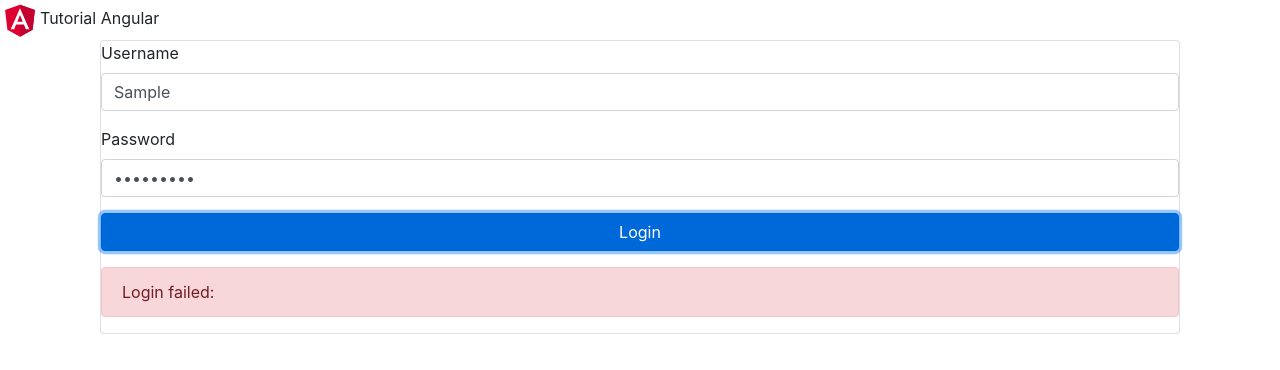
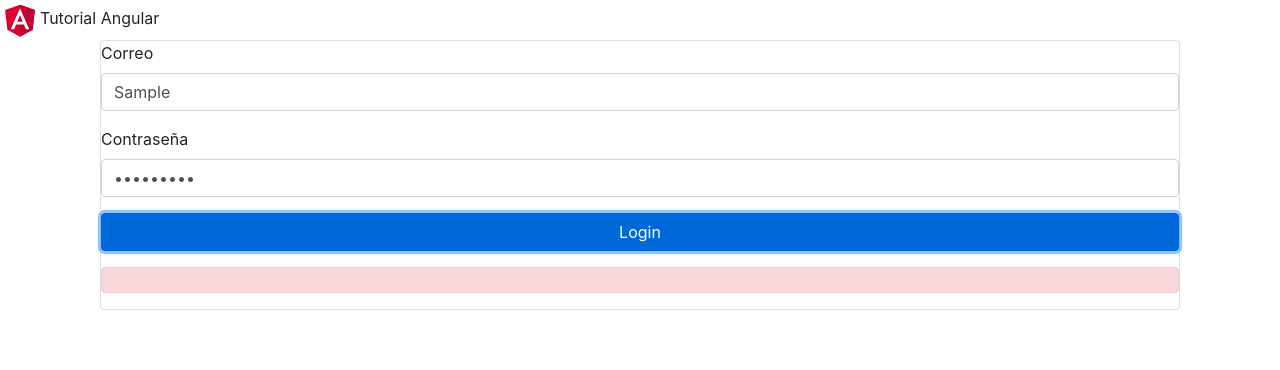
Before and after one commit to SergioC94/TutorialADI, an Angular app: page /login in a window 1280 px wide. Both pictures are taken after typing "Sample", "Sample123" into the empty fields and a click on the button "Login". Shown: the top 370 px of the page. Built offline with nearby package versions, Linux system fonts and the light colour scheme; no server answers.

Commit message:
login funcionando

```diff
--- a/src/app/login/login.component.html
+++ b/src/app/login/login.component.html
@@ -10,7 +10,7 @@
         novalidate
       >
         <div class="form-group">
-          <label for="username">Username</label>
+          <label for="username">Correo</label>
           <input
             type="text"
             class="form-control"
@@ -24,11 +24,11 @@
             role="alert"
             *ngIf="username.errors && f.submitted"
           >
-            Username is required!
+            Introduce un correo
           </div>
         </div>
         <div class="form-group">
-          <label for="password">Password</label>
+          <label for="password">Contraseña</label>
           <input
             type="password"
             class="form-control"
@@ -43,9 +43,9 @@
             role="alert"
             *ngIf="password.errors && f.submitted"
           >
-            <div *ngIf="password.errors.required">Password is required</div>
+            <div *ngIf="password.errors.required">Introduce la contaseña</div>
             <div *ngIf="password.errors.minlength">
-              Password must be at least 6 characters
+              La contraseña debe tener la menos 4 letras
             </div>
           </div>
         </div>
@@ -60,7 +60,7 @@
             role="alert"
             *ngIf="f.submitted && isLoginFailed"
           >
-            Login failed: {{ errorMessage }}
+            {{ errorMessage }}
           </div>
         </div>
       </form>
--- a/src/app/login/login.component.ts
+++ b/src/app/login/login.component.ts
@@ -1,6 +1,7 @@
 import { Component, OnInit } from '@angular/core';
 import { AuthService } from '../_services/auth.service';
 import { TokenStorageService } from '../_services/token-storage.service';
+import { Router } from '@angular/router';
 
 @Component({
   selector: 'app-login',
@@ -17,7 +18,7 @@ export class LoginComponent implements OnInit {
   errorMessage = '';
   nombre: string = '';
 
-  constructor(private authService: AuthService, private tokenStorage: TokenStorageService) { }
+  constructor(private authService: AuthService, private tokenStorage: TokenStorageService,private router: Router) { }
 
   ngOnInit(): void {
     if (this.tokenStorage.getToken()) {
@@ -33,11 +34,10 @@ export class LoginComponent implements OnInit {
       data => {
         this.tokenStorage.saveToken(data.accessToken);
         this.tokenStorage.saveUser(data);
-
         this.isLoginFailed = false;
         this.isLoggedIn = true;
         this.nombre = this.tokenStorage.getUser().nombre;
-        this.reloadPage();
+        this.router.navigate(['lista']);
       },
       err => {
         this.errorMessage = err.error.mensaje;
```
